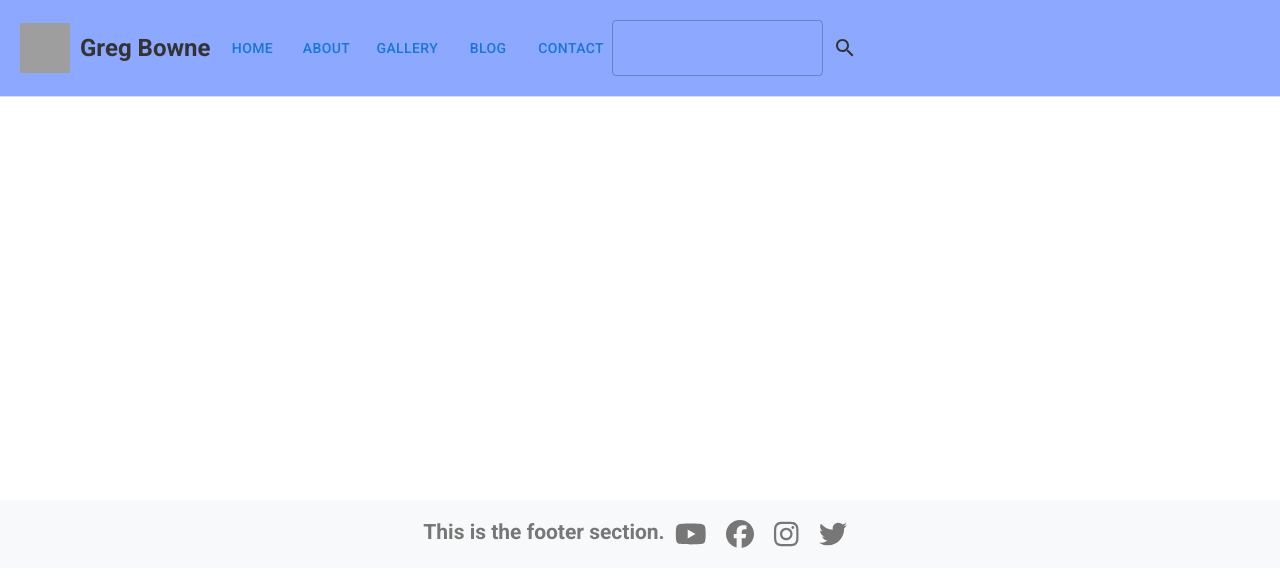
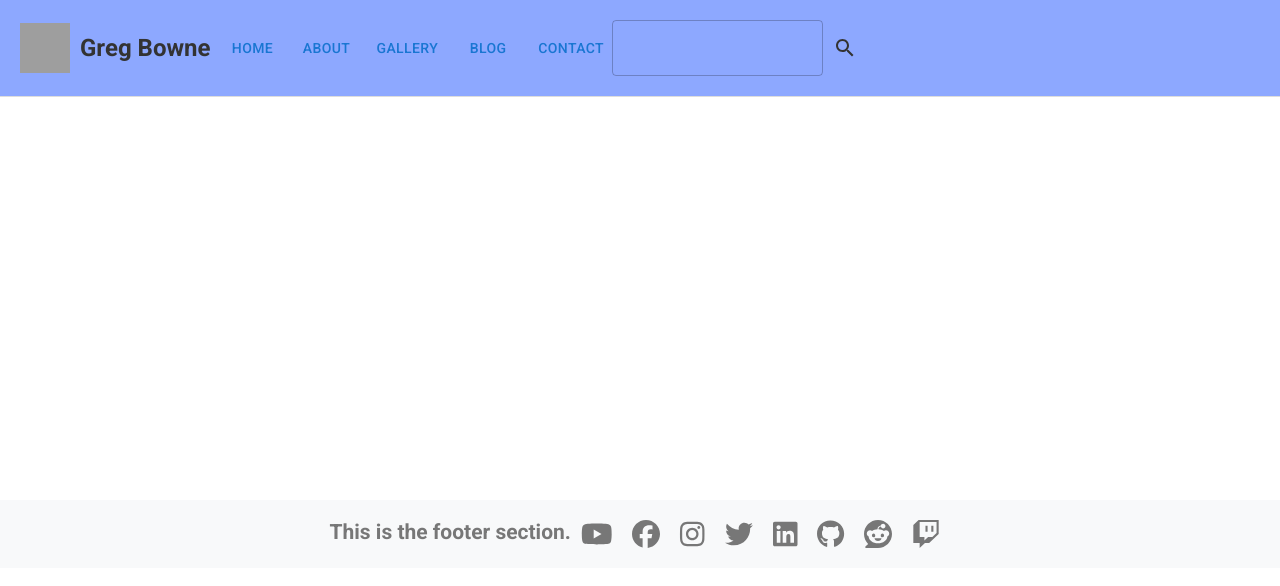
Before and after one commit to gbowne1/gbowne1site_react, a React (Create React App) app: page / in a window 1280 px wide. Shown: the top 586 px of the page. Built offline with nearby package versions, Linux system fonts and the light colour scheme; grey boxes are pictures that could not be loaded.

Commit message:
#19 done
Updated the links in contact me and added more platforms that you have given links of.

```diff
--- a/src/assets/styles/Footer.css
+++ b/src/assets/styles/Footer.css
@@ -32,7 +32,18 @@
   .twitter:hover {
 	color: #1da1f2;
   }
-
+  .linkedin:hover {
+	color: #1518cf;
+  }
+  .github:hover{
+	color:black;
+  }
+  .reddit:hover{
+	color:#ff4500;
+  }
+  .twitch:hover{
+	color:#9147ff;
+  }
   @media screen and (max-width: 768px) {
 	.page-footer {
 	  flex-direction: column;
--- a/src/components/Footer.jsx
+++ b/src/components/Footer.jsx
@@ -6,6 +6,10 @@ import {
 	faFacebook,
 	faTwitter,
 	faInstagram,
+	faLinkedin,
+	faGithub,
+	faReddit,
+	faTwitch
 } from "@fortawesome/free-brands-svg-icons";
 
 class Footer extends React.Component {
@@ -27,16 +31,40 @@ class Footer extends React.Component {
 						<FontAwesomeIcon icon={faFacebook} size="2x" />
 					</a>
 					<a
-						href="http://www.instagram.com/larnbuildteach"
+						href="https://www.instagram.com/gbowne1/"
 						className="instagram social"
 					>
 						<FontAwesomeIcon icon={faInstagram} size="2x" />
 					</a>
 					<a
-						href="https://wwww.twitter.com"
+						href="https://twitter.com/gbowne1"
 						className="twitter social"
 					>
 						<FontAwesomeIcon icon={faTwitter} size="2x" />
+					</a>
+					<a
+						href="https://www.linkedin.com/in/gregory-bowne-47886591/"
+						className="linkedin social"
+					>
+						<FontAwesomeIcon icon={faLinkedin} size="2x" />
+					</a>
+					<a
+						href="https://github.com/gbowne1"
+						className="github social"
+					>
+						<FontAwesomeIcon icon={faGithub} size="2x" />
+					</a>
+					<a
+						href="https://www.reddit.com/user/gbowne1"
+						className="reddit social"
+					>
+						<FontAwesomeIcon icon={faReddit} size="2x" />
+					</a>
+					<a
+						href="https://www.twitch.tv/gbowne1"
+						className="twitch social"
+					>
+						<FontAwesomeIcon icon={faTwitch} size="2x" />
 					</a>
 				</p>
 			</div>
```
